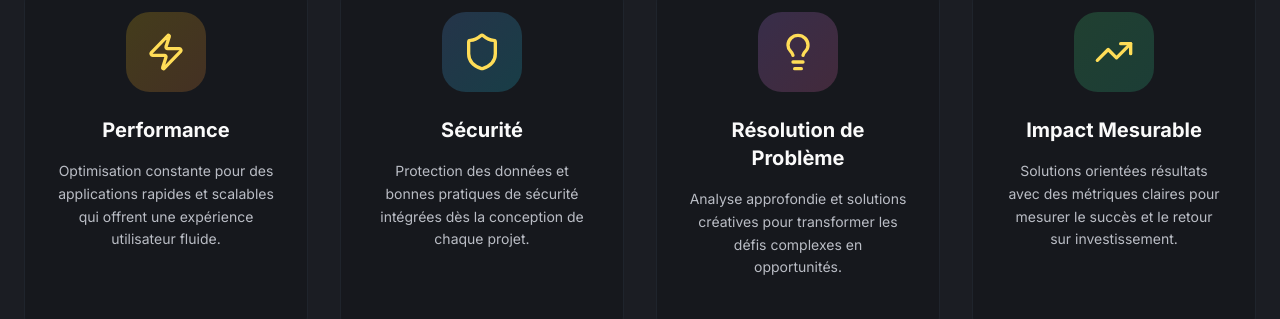
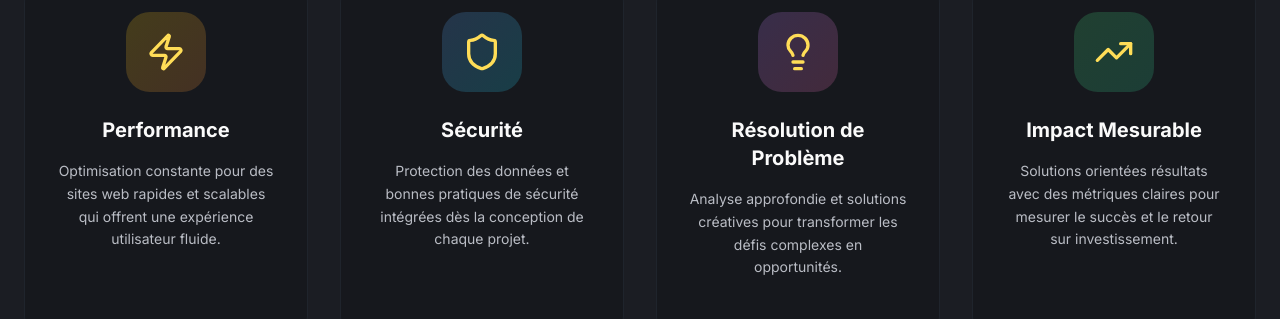
Before and after one commit to NezimK/portfolio-ali-mekzine, a React (Vite) app: page / in a window 1280 px wide. Shown: the part 1785-2104 px from the top of the page. Built offline with nearby package versions, Linux system fonts and the light colour scheme.

Commit message:
Replace "applications" with "site web"
Replaced the word "applications" with "site web" in the selected element.
Here are the files that were edited by the AI in that message:
-edited src/components/Pillars.tsx

```diff
--- a/src/components/Pillars.tsx
+++ b/src/components/Pillars.tsx
@@ -5,7 +5,7 @@ const pillars = [
   {
     icon: Zap,
     title: 'Performance',
-    description: 'Optimisation constante pour des applications rapides et scalables qui offrent une expérience utilisateur fluide.',
+    description: 'Optimisation constante pour des sites web rapides et scalables qui offrent une expérience utilisateur fluide.',
     color: 'from-yellow-400/20 to-orange-400/20'
   },
   {
```
